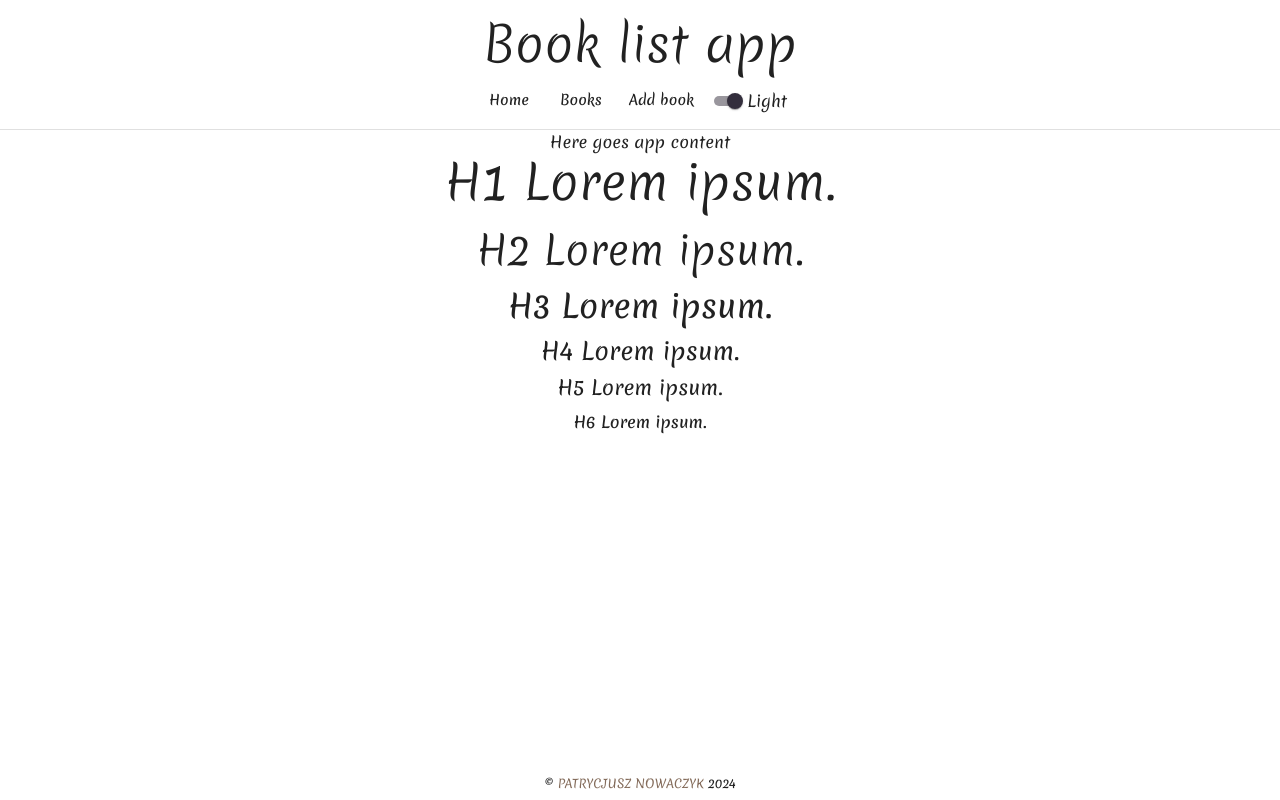
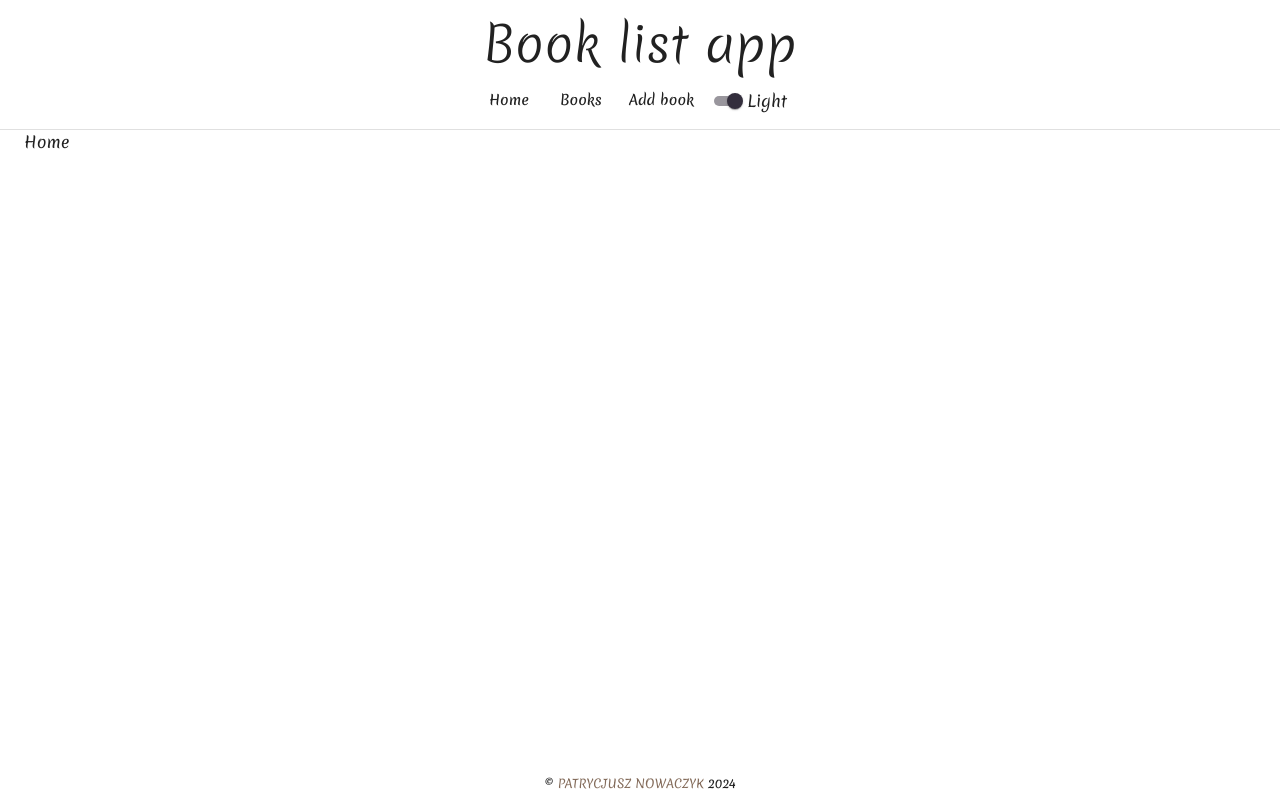
Before and after one commit to PatrycjuszNowaczyk/book-list-crud, a React (Vite) app: page / in a window 1280 px wide. Built offline with nearby package versions, Linux system fonts and the light colour scheme.

Commit message:
feat: implement routing

```diff
--- a/src/App.jsx
+++ b/src/App.jsx
@@ -1,3 +1,4 @@
+import {BrowserRouter as Router} from 'react-router-dom'
 import Header from '@/components/Header'
 import Main from '@/components/Main'
 import Footer from '@/components/Footer'
@@ -13,9 +14,11 @@ function App () {
 
   return (
     <ThemeContextProvider>
-      <Header/>
-      <Main/>
-      <Footer/>
+      <Router>
+        <Header/>
+        <Main/>
+        <Footer/>
+      </Router>
     </ThemeContextProvider>
   )
 }
--- a/src/components/DesktopMenu/index.jsx
+++ b/src/components/DesktopMenu/index.jsx
@@ -1,4 +1,5 @@
 import { useContext } from 'react'
+import { Link } from 'react-router-dom'
 import Container from '@mui/material/Container'
 import Box from '@mui/material/Box'
 import Button from '@/components/Button'
@@ -32,6 +33,7 @@ const DesktopMenu = () => {
               <Button
                 key={name}
                 to={url}
+                component={Link}
                 sx={{
                   color: 'inherit',
                   textDecoration: 'none',
--- a/src/components/Main/index.jsx
+++ b/src/components/Main/index.jsx
@@ -1,5 +1,5 @@
+import { Route, Routes } from 'react-router-dom'
 import Box from '@mui/material/Box'
-import Typography from '@mui/material/Typography'
 import Container from '@mui/material/Container'
 
 const Main = () => {
@@ -7,58 +7,23 @@ const Main = () => {
   return (
     <Box component="main">
       <Container maxWidth="xl">
-        <Box>
-          <Typography
-            variant="body1"
-            sx={{
-              textAlign: 'center',
-            }}
-          >
-            Here goes app content
-          </Typography>
-          <Typography
-            variant="h1"
-            gutterBottom
-            textAlign='center'
-          >
-            H1 Lorem ipsum.
-          </Typography>
-          <Typography
-            variant="h2"
-            gutterBottom
-            textAlign='center'
-          >
-            H2 Lorem ipsum.
-          </Typography>
-          <Typography
-            variant="h3"
-            gutterBottom
-            textAlign='center'
-          >
-            H3 Lorem ipsum.
-          </Typography>
-          <Typography
-            variant="h4"
-            gutterBottom
-            textAlign='center'
-          >
-            H4 Lorem ipsum.
-          </Typography>
-          <Typography
-            variant="h5"
-            gutterBottom
-            textAlign='center'
-          >
-            H5 Lorem ipsum.
-          </Typography>
-          <Typography
-            variant="h6"
-            gutterBottom
-            textAlign='center'
-          >
-            H6 Lorem ipsum.
-          </Typography>
-        </Box>
+        <Routes>
+          <Route path='/add-book' element={
+            <>
+              Add book
+            </>
+          }/>
+          <Route path='/books' element={
+            <>
+              Books
+            </>
+          }/>
+          <Route path={'/'} element={
+            <>
+              Home
+            </>
+          }/>
+        </Routes>
       </Container>
     </Box>
   )
--- a/src/components/MobileMenu/index.jsx
+++ b/src/components/MobileMenu/index.jsx
@@ -1,4 +1,5 @@
 import { useContext, useEffect } from 'react'
+import { Link } from 'react-router-dom'
 import Container from '@mui/material/Container'
 import Box from '@mui/material/Box'
 import Stack from '@mui/material/Stack'
@@ -92,6 +93,8 @@ const MobileContextConsumer = () => {
                 return (
                   <Button
                     key={link.url}
+                    to={link.url}
+                    component={Link}
                     onClick={handleButtonClick}
                     sx={{
                       border: '1px solid transparent',
```
